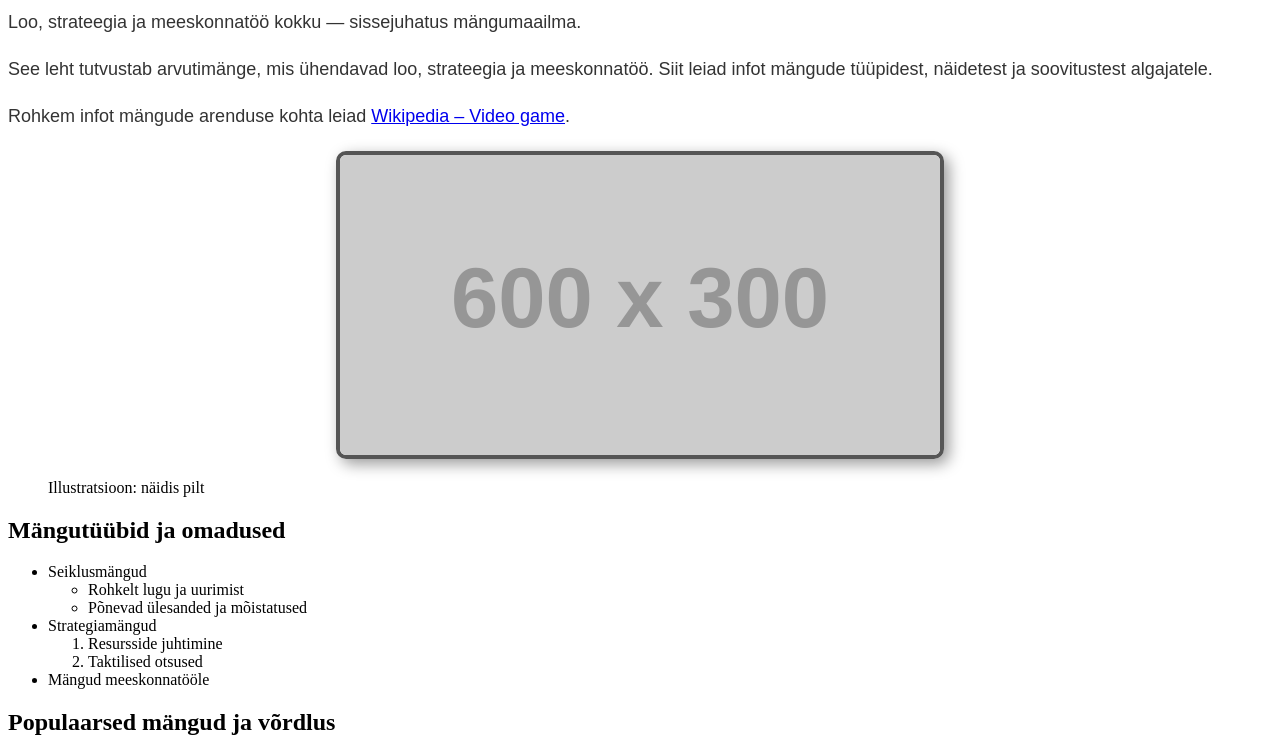
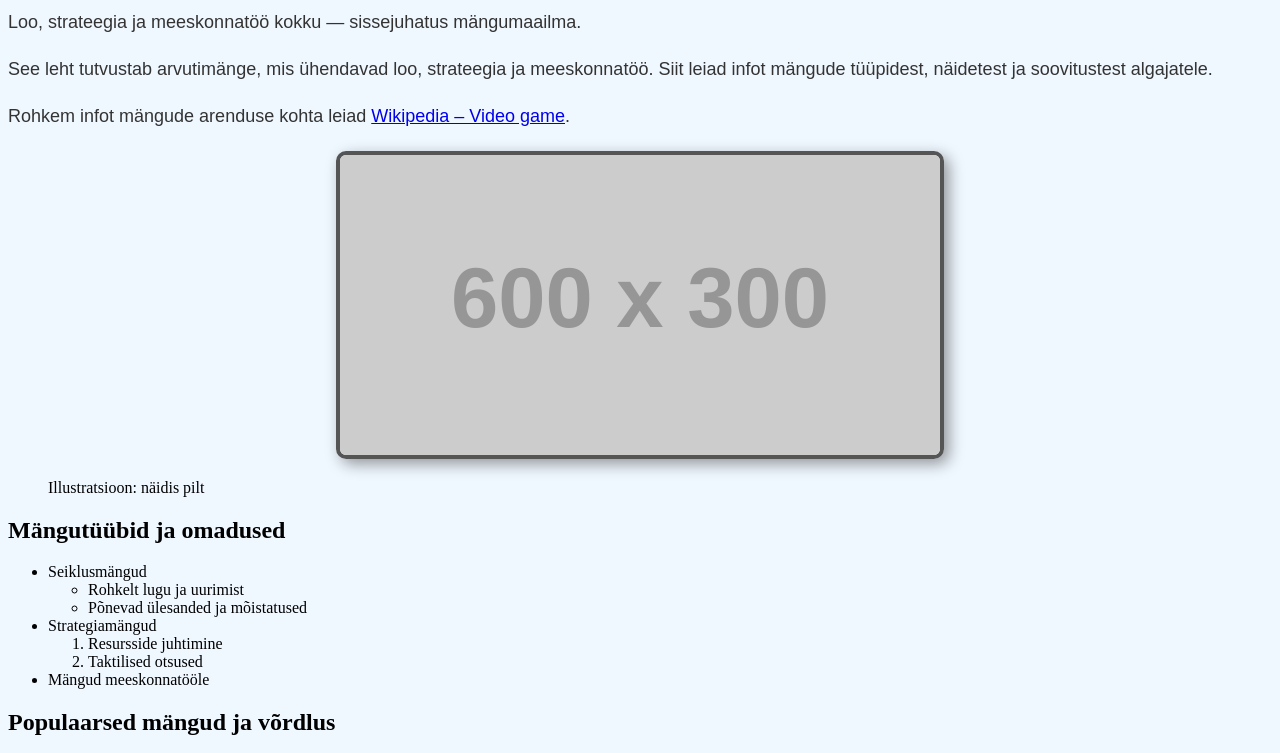
Before and after one commit to Arturilumae/Veebilehe-Seminarid, a plain HTML site: page index.html in a window 1280 px wide. Shown: the part 84-837 px from the top of the page. Drawn offline with Linux system fonts and the light colour scheme; placeholder pictures from the web are drawn by us.

Commit message:
Tausta värvi muutmine

```diff
--- a/style.css
+++ b/style.css
@@ -38,3 +38,7 @@ th {
     color: white;
     font-weight: bold;
 }
+
+body {
+    background-color: #f0f8ff;
+}
```
